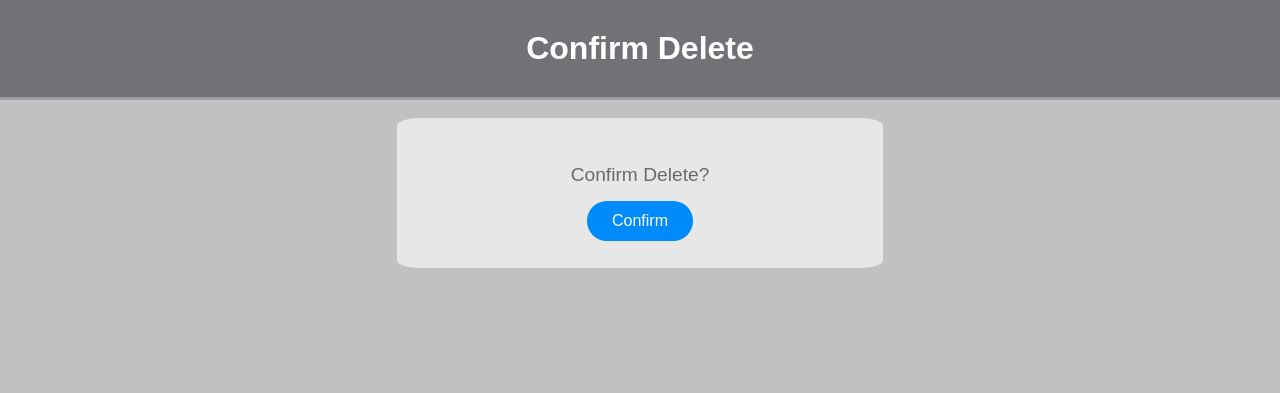
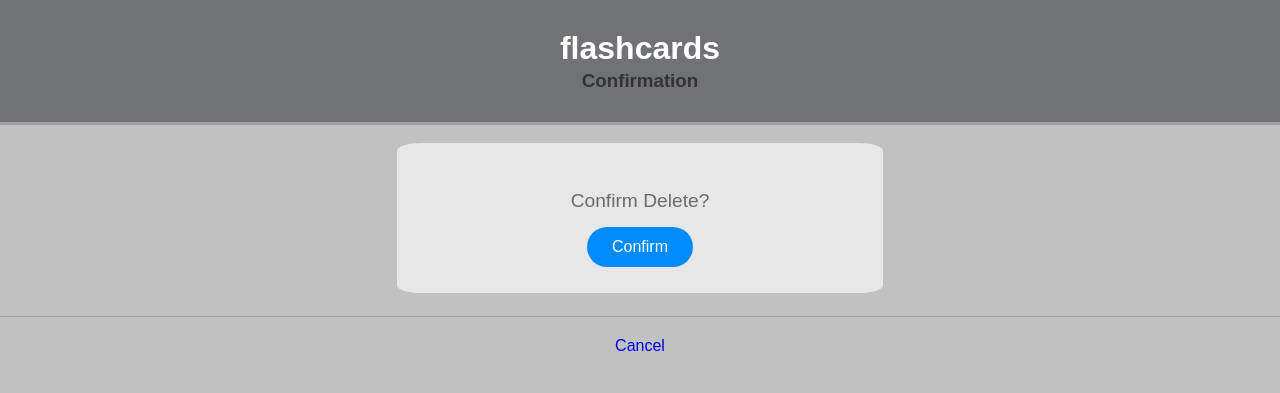
Before and after one commit to Momentum-Team-19/django-duplex-the-code-breakers, a Django app: page /deck/delete/1 in a window 1280 px wide. Shown: the top 393 px of the page. Run offline with Django 4.2, Linux system fonts and the light colour scheme; a user stored in the database is signed in; tables that the repository leaves empty hold one stand-in row (values such as "Sample post").

Commit message:
minor functionality things like cancel buttons and added homepage hyperlink to pageName

```diff
--- a/flashcards/templates/confirm_delete.html
+++ b/flashcards/templates/confirm_delete.html
@@ -14,7 +14,12 @@
 
 <body>
     <header>
-        <h1 class="pageName">Confirm Delete</h1>
+        <a class="pageLink" href="{% url 'homepage' %}">
+            <div class="pageText">
+                <h1 class="pageName">flashcards</h1>
+                <h3 class="pageTitle">Confirmation</h3>
+            </div>
+        </a>
     </header>
 
     <div class="createContainer">
@@ -26,6 +31,20 @@
             </form>
         </div>
     </div>
+
+    <div class="footerContainer">
+        <div class="footerOptions">
+            {% if obj == 'deck' %}
+            <a class="footerOption" href="{% url 'deck_details' deck.pk %}">
+                <div class="footerText">Cancel</div>
+            </a>
+            {% elif obj == 'card' %}
+            <a class="footerOption" href="{% url 'card_details' card.pk %}">
+                <div class="footerText">Cancel</div>
+            </a>
+            {% endif %}
+        </div>
+    </div>
 </body>
 
 </html>
--- a/flashcards/views.py
+++ b/flashcards/views.py
@@ -40,7 +40,12 @@ def edit_deck(request, pk):
     else:
         form = DeckForm(instance=deck)
 
-    return render(request, 'edit_deck.html', {'form': form})
+    context = {
+        'form': form,
+        'deck': deck,
+    }
+
+    return render(request, 'edit_deck.html', context)
 
 
 @login_required
@@ -71,7 +76,12 @@ def edit_card(request, pk):
     else:
         form = CardForm(instance=card)
 
-    return render(request, 'edit_card.html', {'form': form})
+    context = {
+        'form': form,
+        'card': card,
+    }
+
+    return render(request, 'edit_card.html', context)
 
 
 @login_required
@@ -140,24 +150,38 @@ def card_details(request, pk):
 
 
 @login_required
+def delete_deck(request, pk):
+    deck = get_object_or_404(Deck, pk=pk)
+    obj = 'deck'
+
+    if request.method == 'POST':
+        deck.delete()
+        return redirect('list_decks')
+
+    context = {
+        'deck': deck,
+        'obj': obj,
+    }
+
+    return render(request, 'confirm_delete.html', context)
+
+
+@login_required
 def delete_card(request, pk):
     card = get_object_or_404(Card, pk=pk)
     deck_id = card.deck_id
+    obj = 'card'
 
     if request.method == 'POST':
         card.delete()
         return redirect('list_cards', pk=deck_id)
-    return render(request, 'confirm_delete.html', {'card': card})
 
+    context = {
+        'card': card,
+        'obj': obj,
+    }
 
-@login_required
-def delete_deck(request, pk):
-    deck = get_object_or_404(Deck, pk=pk)
-
-    if request.method == 'POST':
-        deck.delete()
-        return redirect('list_decks')
-    return render(request, 'confirm_delete.html', {'deck': deck})
+    return render(request, 'confirm_delete.html', context)
 
 
 @login_required
--- a/static/style.css
+++ b/static/style.css
@@ -42,6 +42,23 @@ header {
     margin-bottom: 10px;
 }
 
+.pageLink {
+    text-decoration: none;
+}
+
+.pageName {
+    font-family: "Arial", sans-serif;
+    text-align: center;
+    color: var(--clr-light);
+}
+
+.pageTitle {
+    font-family: "Arial", sans-serif;
+    text-align: center;
+    color: var(--clr-text1);
+    padding-top: 2%;
+}
+
 .createContainer {
     display: flex;
     justify-content: center;
@@ -55,7 +72,7 @@ header {
     border-radius: 5%;
     padding: 2%;
     margin: 8px;
-    width: 40%;
+    width: 360px;
     min-width: 228px;
     font-family: "Arial", sans-serif;
     font-size: 16px;
@@ -129,15 +146,30 @@ header {
     color: var(--clr-text1);
 }
 
-.pageName {
-    font-family: "Arial", sans-serif;
-    text-align: center;
-    color: var(--clr-light);
-    cursor: default;
+.loginContainer {
+    display: flex;
+    justify-content: center;
+    margin-bottom: 15px;
 }
 
 .loginBox {
-    color: var(--clr-light);
+    text-align: center;
+    align-items: center;
+    justify-content: center;
+    background-color: var(--clr-secondary);
+    border-radius: 5%;
+    padding: 2%;
+    margin: 8px;
+    width: 360px;
+    height: 150px;
+    min-width: 228px;
+    font-family: "Arial", sans-serif;
+    font-size: 16px;
+    color: var(--clr-text1);
+}
+
+.loginForm {
+    margin-top: 1%;
 }
 
 .container {
```
Also changed, not shown: flashcards/templates/base.html (+10 -5 lines), flashcards/templates/card_details.html (+9 -1 lines), flashcards/templates/cards_list.html (+9 -4 lines), flashcards/templates/deck_details.html (+6 -1 lines), flashcards/templates/decks_list.html (+6 -1 lines), flashcards/templates/edit_card.html (+7 -2 lines), flashcards/templates/edit_deck.html (+7 -2 lines), flashcards/templates/index.html (+6 -1 lines), flashcards/templates/study.html (+6 -1 lines).
